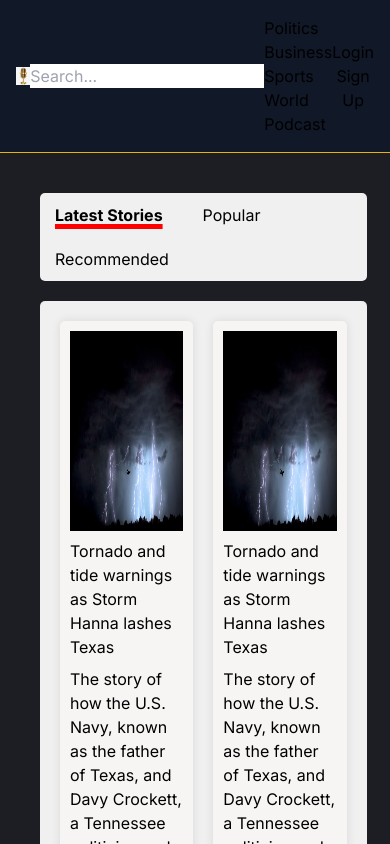
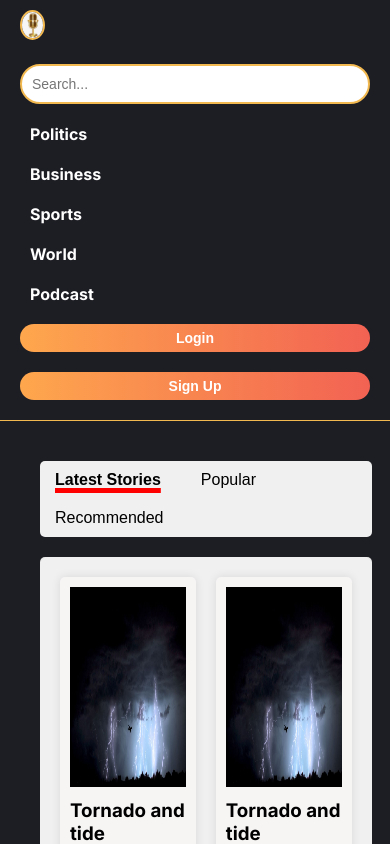
Before and after one commit to efg-technologies/demo-project, a Next.js app: page / in a window 390 px wide. Shown: the top 844 px of the page. Built offline with nearby package versions, Linux system fonts and the light colour scheme.

Commit message:
TailwindCSS removed

```diff
--- a/package.json
+++ b/package.json
@@ -14,10 +14,7 @@
     "react-dom": "^18"
   },
   "devDependencies": {
-    "autoprefixer": "^10.4.20",
     "eslint": "^8",
-    "eslint-config-next": "14.2.3",
-    "postcss": "^8.4.47",
-    "tailwindcss": "^3.4.13"
+    "eslint-config-next": "14.2.3"
   }
 }
--- a/src/app/components/Navbar.js
+++ b/src/app/components/Navbar.js
@@ -12,7 +12,7 @@ export default function Navbar() {
   ];
 
   return (
-    <nav className="flex items-center justify-between bg-gray-900 p-4 border-b border-yellow-500">
+    <nav className={styles.navbar}>
       {/*  <nav className={styles.navbar}> */}
       <div className={styles.logo}>
         {/* <div className={styles.logo}> */}
@@ -23,6 +23,7 @@ export default function Navbar() {
         <input type="text" placeholder='Search...' />
       </div>
       <ul className={styles.navLinks}>
+        {/* <ul className={styles.navLinks}> */}
         {navLinks.map(link =>
           <li key={link.href}>
             <Link href={link.href}>{link.label}</Link>
@@ -30,8 +31,11 @@ export default function Navbar() {
         )}
       </ul>
       <div className={styles.buttons}>
+        {/* <div className={styles.buttons}> */}
         <button className={styles.login}>Login</button>
+        {/* <button className={styles.login}>Login</button> */}
         <button className={styles.signup}>Sign Up</button>
+        {/* <button className={styles.signup}>Sign Up</button> */}
       </div>
     </nav>
   );
--- a/src/app/components/Navbar.module.css
+++ b/src/app/components/Navbar.module.css
@@ -1,4 +1,4 @@
-/* .navbar {
+.navbar {
   display: flex;
   align-items: center;
   justify-content: space-between;
@@ -85,31 +85,31 @@
   background: linear-gradient(to left, #FEA74D, #F26253);
 }
 
-/* Making Navbar responsive to devices*/
+/* Making Navbar responsive to devices
 /* Making Navbar responsive to Laptops and larger screens */
-/* @media (max-width: 1200px) {
+@media (max-width: 1200px) {
   .navbar {
     flex-direction: row;
     align-items: center;
   }
 
-  .search { */
-    /* flex-grow: 1;
+  .search {
+    flex-grow: 1;
     margin: 0 10px;
-  } */
+  }
 
-  /* .buttons {
+ .buttons {
     flex-wrap: nowrap;
   }
 
   .buttons button {
     margin-left: 5px;
-  } */
-
+  }
+}
 
 /* Making Navbar responsive on Medium size Tablet and Laptops */
 
-/* @media (max-width: 920px) {
+@media (max-width: 920px) {
   .navbar {
     flex-direction: column;
     align-items: flex-start;
@@ -144,11 +144,11 @@
     margin: 10px 0;
     width: 100%;
   }
-} */
+}
 
 /* Making Navbar responsive to smaller Tablet devices */
 
-/* @media (max-width: 768px) {
+ @media (max-width: 768px) {
   .navbar {
     flex-direction: column;
     align-items: flex-start;
@@ -183,10 +183,10 @@
     margin: 10px 0;
     width: 100%;
   }
-} */
+}
 
 /* Making navbar responsive to Mobile devices */
-/* @media (max-width: 480px) {
+ @media (max-width: 480px) {
   .logo img {
     height: 30px;
   }
@@ -205,4 +205,4 @@
     font-size: 14px;
     padding: 6px 10px;
   }
-}  */
+}
--- a/src/app/globals.css
+++ b/src/app/globals.css
@@ -1,7 +1,3 @@
-@tailwind base;
-@tailwind components;
-@tailwind utilities;
-
 :root {
   --max-width: 1100px;
   --border-radius: 12px;
--- a/tailwind.config.js
+++ /dev/null
@@ -1,11 +0,0 @@
-/** @type {import('tailwindcss').Config} */
-module.exports = {
-  content: [
-    './src/app/**/*.{js,ts,jsx,tsx}',
-    './src/components/**/*.{js,ts,jsx,tsx}',
-  ],
-  theme: {
-    extend: {},
-  },
-  plugins: [],
-}
```
Also changed, not shown: 1 other file (tests, documents, lock files or other folders).
